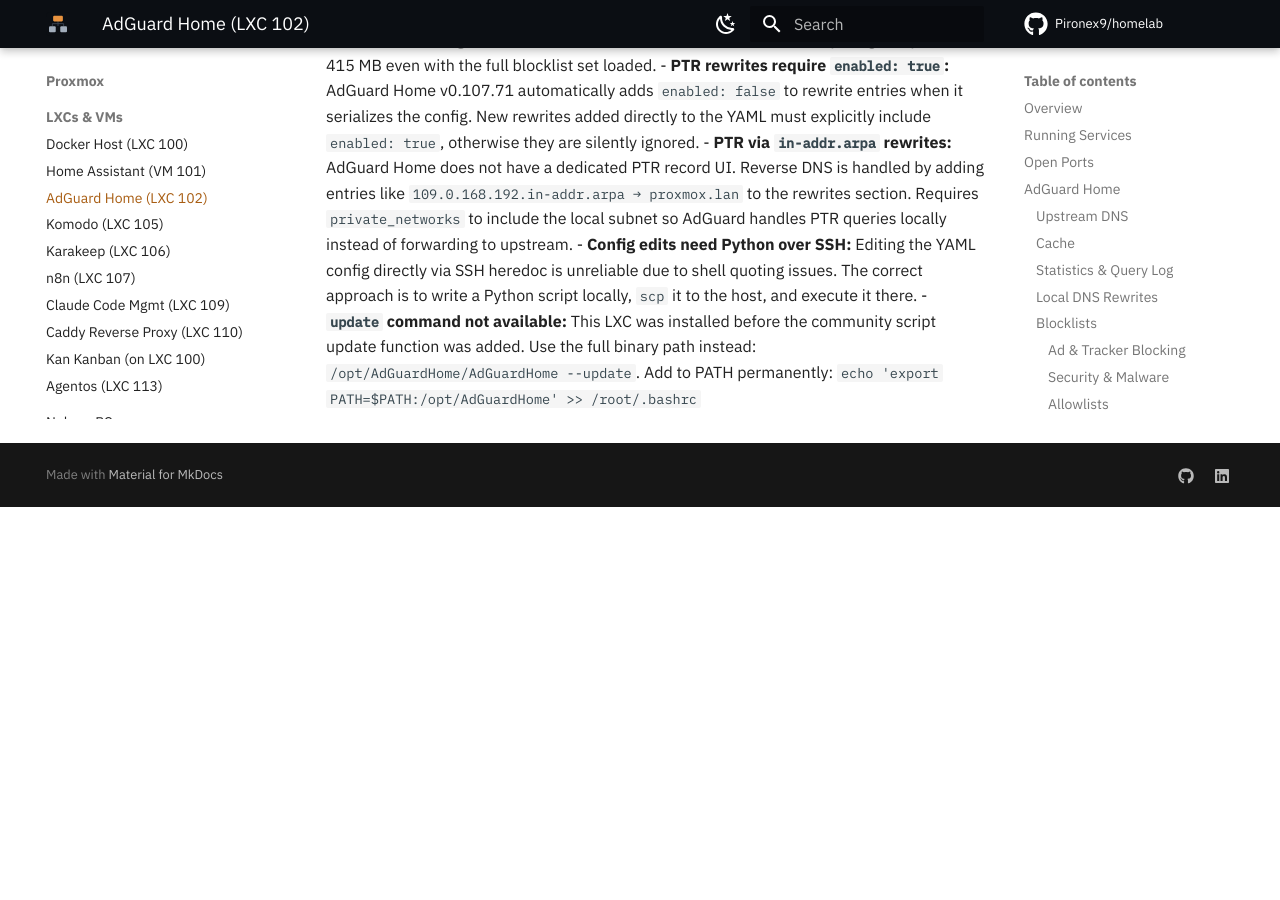
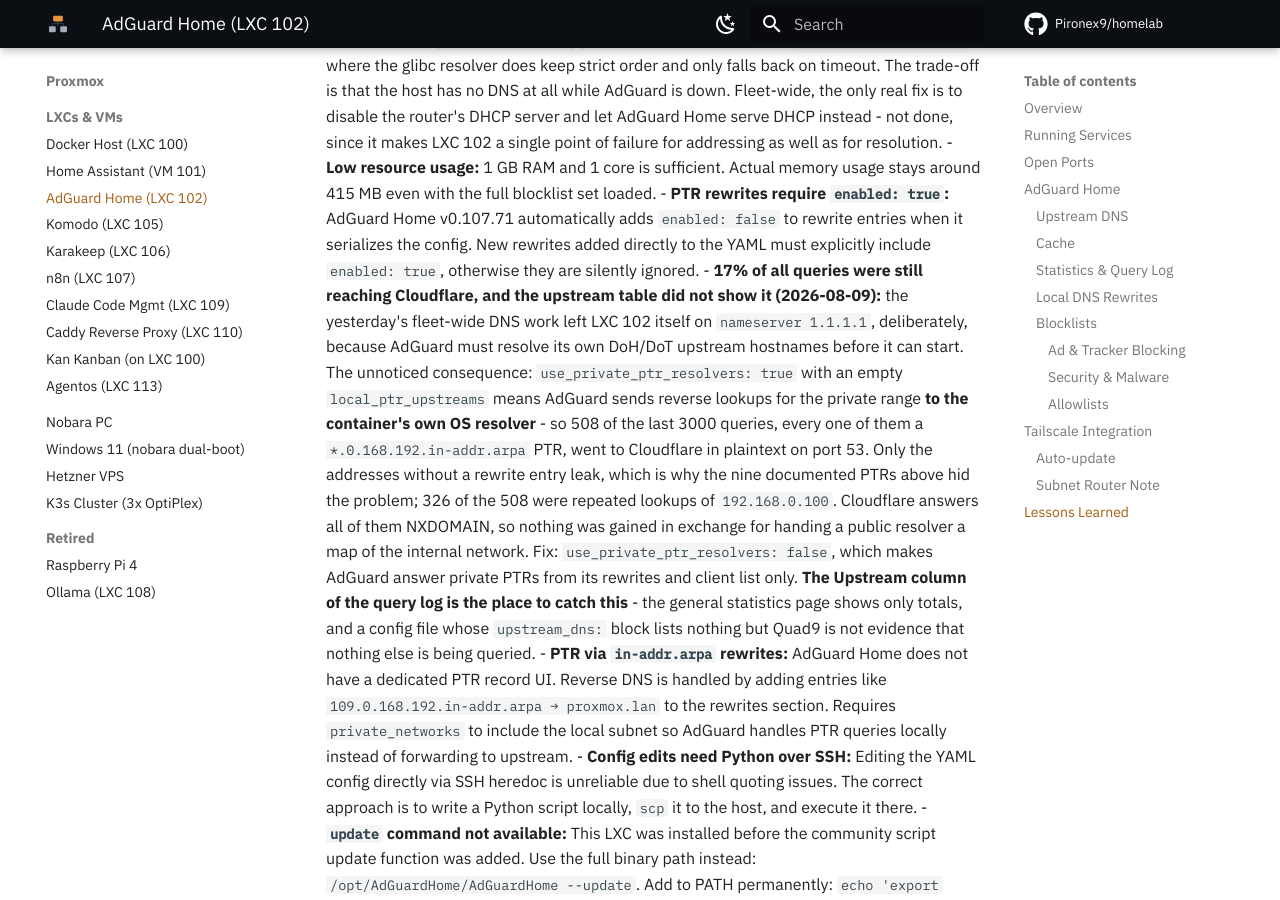
Before and after one commit to Pironex9/homelab, an MkDocs documentation site: the page built from docs/hosts/adguard.md, in a window 1280 px wide and 900 px high, scrolled down 10341 px. Built offline with MkDocs 1.6.1 and Material for MkDocs 9.7.7, drawn with Linux system fonts in a browser that asks for light colours; comment, search, counter and statistics services are not loaded; before the commit the page ends 10848 px from its top, so only the background shows below that; some of the changed text lies outside the part shown.

Commit message:
fix(dns): private reverse lookups were the one path still leaking to Cloudflare
use_private_ptr_resolvers with an empty local_ptr_upstreams sends private-range
PTRs to the container's own OS resolver, which on LXC 102 is 1.1.1.1 - 508 of the
last 3000 queries, all NXDOMAIN in return. Set to false on the host and documented.

```diff
--- a/docs/hosts/adguard.md
+++ b/docs/hosts/adguard.md
@@ -131,7 +131,8 @@
 | `100.0.168.192.in-addr.arpa` | `nobara.lan` |
 
 PTR records use the `in-addr.arpa` format in the rewrites section.
-`private_networks` is set to `192.168.0.0/24` so AdGuard handles PTR queries for the local subnet locally.
+`private_networks` is set to `192.168.0.0/24` so AdGuard handles PTR queries for the local subnet locally,
+and `use_private_ptr_resolvers: false` keeps the ones that have no rewrite from leaving the LAN at all.
 
 ### Blocklists
 
@@ -194,10 +195,11 @@
 
 This makes `.lan` hostnames resolve correctly on all Tailscale-connected devices - both local (e.g. Proxmox, which uses `100.100.100.100` as its DNS via Tailscale) and remote (e.g. laptop, phone over Tailscale). AdGuard is reachable from remote Tailscale nodes via Proxmox's subnet router (`192.168.0.0/24` advertised).
 
-All DNS queries from all devices go through AdGuard → Quad9 (DoH/DoT). No third-party resolver (e.g. Cloudflare) sees any queries. If AdGuard or Proxmox goes down, remote Tailscale devices lose DNS - acceptable tradeoff for a homelab.
+All DNS queries from all devices go through AdGuard → Quad9 (DoH/DoT). No third-party resolver (e.g. Cloudflare) sees any queries - true for forward lookups since day one, and for reverse lookups only since 2026-08-09, see the gotcha below. If AdGuard or Proxmox goes down, remote Tailscale devices lose DNS - acceptable tradeoff for a homelab.
 
 DNS query flow:
 - `.lan` queries (any device) → AdGuard (192.168.0.111) → local rewrites
+- Reverse lookups of `192.168.0.x` → AdGuard → answered locally or NXDOMAIN, never forwarded
 - All other queries (Tailscale devices) → AdGuard (192.168.0.111) → Quad9 (DoH/DoT, encrypted)
 - LAN devices without Tailscale → AdGuard (192.168.0.111) → Quad9 (DoH/DoT, encrypted)
 
@@ -248,6 +250,7 @@
     Two ways out. Per client, which is what Nobara got: `ipv4.ignore-auto-dns yes` plus `ipv4.dns 192.168.0.111`. Do **not** add a public resolver as a second entry on a systemd-resolved host - it selects by responsiveness rather than strict order, which is how the router won in the first place. That is the opposite of the LXC convention (`192.168.0.111 1.1.1.1`), where the glibc resolver does keep strict order and only falls back on timeout. The trade-off is that the host has no DNS at all while AdGuard is down. Fleet-wide, the only real fix is to disable the router's DHCP server and let AdGuard Home serve DHCP instead - not done, since it makes LXC 102 a single point of failure for addressing as well as for resolution.
 - **Low resource usage:** 1 GB RAM and 1 core is sufficient. Actual memory usage stays around 415 MB even with the full blocklist set loaded.
 - **PTR rewrites require `enabled: true`:** AdGuard Home v0.107.71 automatically adds `enabled: false` to rewrite entries when it serializes the config. New rewrites added directly to the YAML must explicitly include `enabled: true`, otherwise they are silently ignored.
+- **17% of all queries were still reaching Cloudflare, and the upstream table did not show it (2026-08-09):** the yesterday's fleet-wide DNS work left LXC 102 itself on `nameserver 1.1.1.1`, deliberately, because AdGuard must resolve its own DoH/DoT upstream hostnames before it can start. The unnoticed consequence: `use_private_ptr_resolvers: true` with an empty `local_ptr_upstreams` means AdGuard sends reverse lookups for the private range **to the container's own OS resolver** - so 508 of the last 3000 queries, every one of them a `*.0.168.192.in-addr.arpa` PTR, went to Cloudflare in plaintext on port 53. Only the addresses without a rewrite entry leak, which is why the nine documented PTRs above hid the problem; 326 of the 508 were repeated lookups of `192.168.0.100`. Cloudflare answers all of them NXDOMAIN, so nothing was gained in exchange for handing a public resolver a map of the internal network. Fix: `use_private_ptr_resolvers: false`, which makes AdGuard answer private PTRs from its rewrites and client list only. **The Upstream column of the query log is the place to catch this** - the general statistics page shows only totals, and a config file whose `upstream_dns:` block lists nothing but Quad9 is not evidence that nothing else is being queried.
 - **PTR via `in-addr.arpa` rewrites:** AdGuard Home does not have a dedicated PTR record UI. Reverse DNS is handled by adding entries like `109.0.168.192.in-addr.arpa → proxmox.lan` to the rewrites section. Requires `private_networks` to include the local subnet so AdGuard handles PTR queries locally instead of forwarding to upstream.
 - **Config edits need Python over SSH:** Editing the YAML config directly via SSH heredoc is unreliable due to shell quoting issues. The correct approach is to write a Python script locally, `scp` it to the host, and execute it there.
 - **`update` command not available:** This LXC was installed before the community script update function was added. Use the full binary path instead: `/opt/AdGuardHome/AdGuardHome --update`. Add to PATH permanently: `echo 'export PATH=$PATH:/opt/AdGuardHome' >> /root/.bashrc`
```
